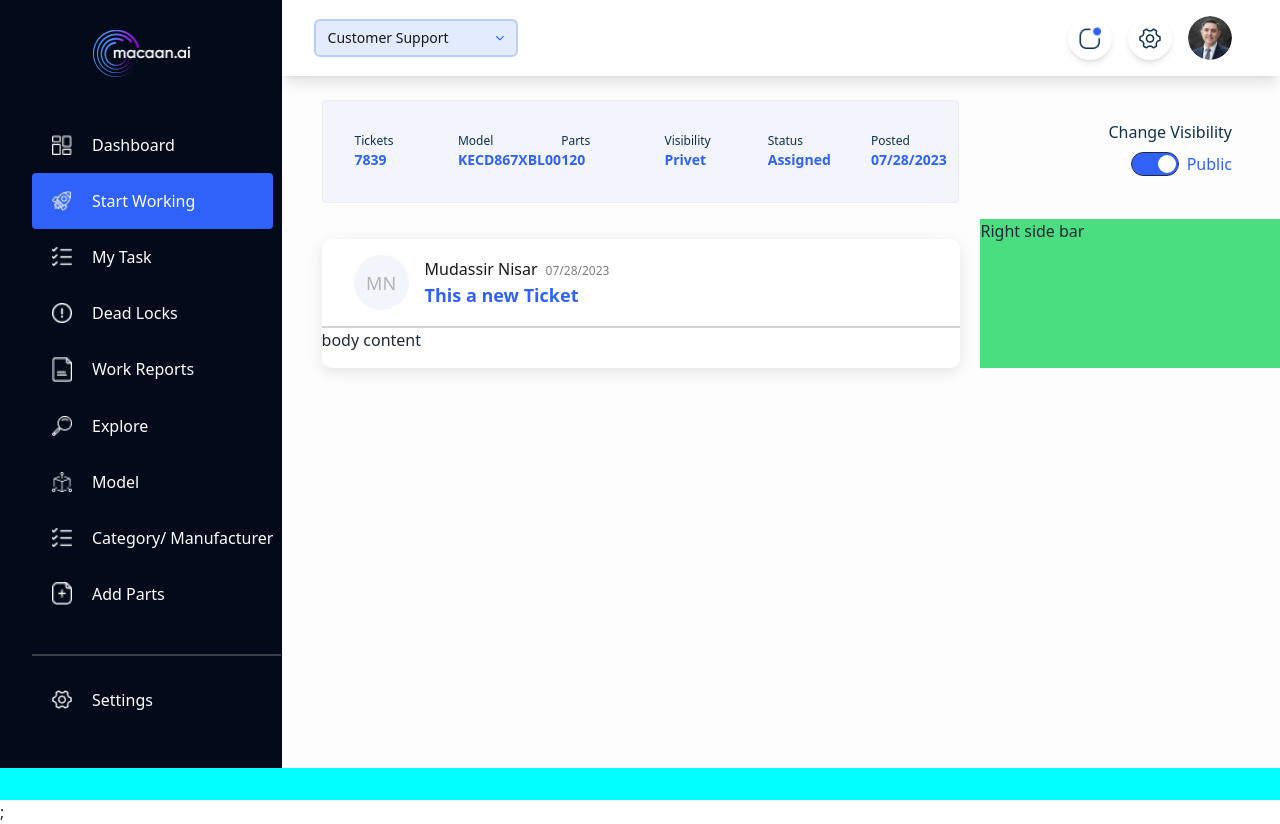
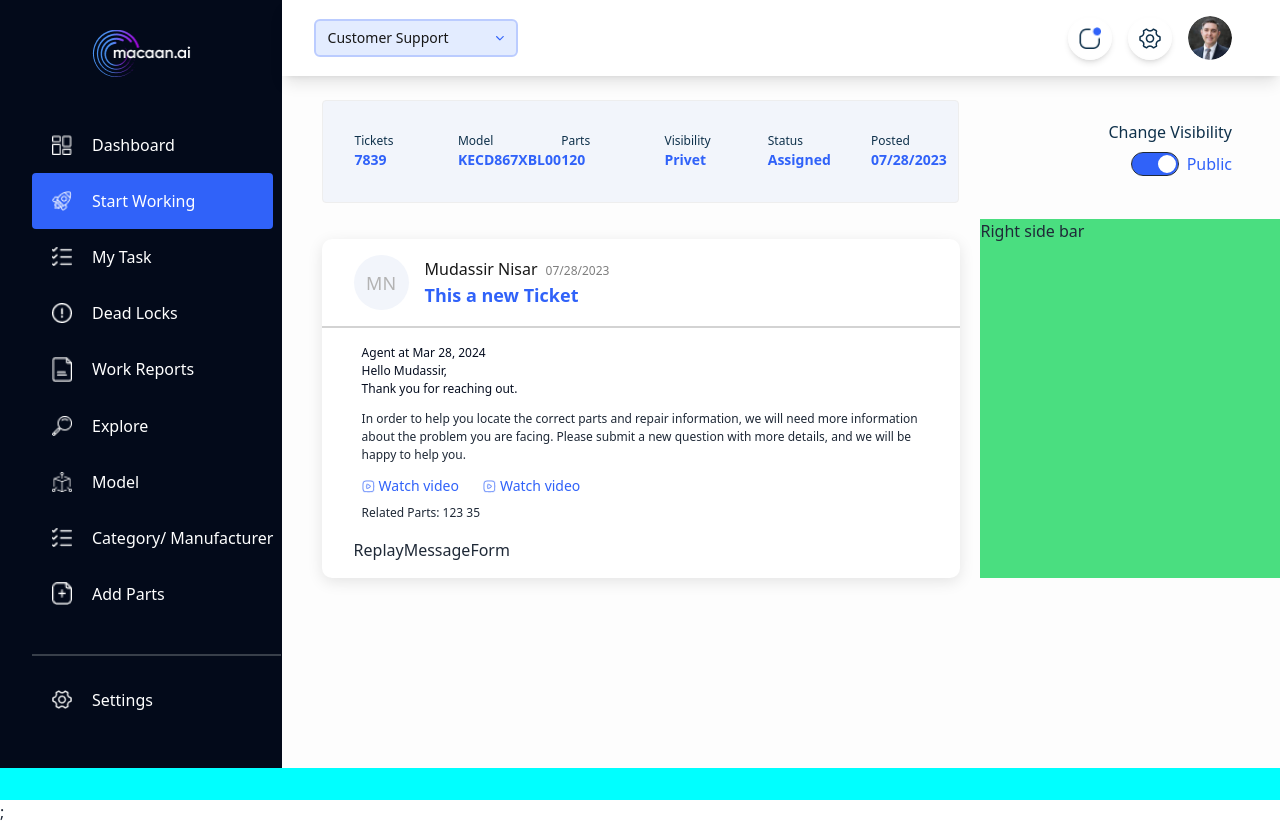
Before and after one commit to roushan-sheik/macaan-ai, a Next.js app: page / in a window 1280 px wide. Built offline with nearby package versions, Linux system fonts and the light colour scheme.

Commit message:
add: main message  content

```diff
--- a/src/app/(dashboardLayout)/page.tsx
+++ b/src/app/(dashboardLayout)/page.tsx
@@ -1,3 +1,6 @@
+import Message from "@/components/UI/dashboard/main/Message";
+import ReplayMessageForm from "@/components/UI/dashboard/main/ReplayMessageForm";
+
 import React from "react";
 
 const HomePage = () => {
@@ -26,8 +29,13 @@ const HomePage = () => {
       </div>
       {/* horizontal line  */}
       <div className="border-[1px] mt-4 border-[#D3D3D3]"></div>
-      {/* body content container */}
-      <div>body content</div>
+      {/* body  container ===============================> */}
+      <div className="px-8">
+        {/*  message template ========>  */}
+        <Message />
+        {/*  form ========>  */}
+        <ReplayMessageForm />
+      </div>
     </div>
   );
 };
--- /dev/null
+++ b/src/components/UI/dashboard/main/Message.tsx
@@ -0,0 +1,38 @@
+import Image from "next/image";
+import React from "react";
+
+const Message = () => {
+  return (
+    <div className="px-2 py-4">
+      {/* header content  */}
+      <p className="text-[#050D1F]">
+        Agent at Mar 28, 2024 <br />
+        Hello Mudassir, <br />
+        Thank you for reaching out.
+        <br />
+      </p>
+      {/* main message  */}
+      <p className="mt-3">
+        In order to help you locate the correct parts and repair information, we
+        will need more information about the problem you are facing. Please
+        submit a new question with more details, and we will be happy to help
+        you.
+      </p>
+      {/* footer watch  */}
+      <div className="flex items-center gap-6 mt-3">
+        <div className="flex items-center gap-1">
+          <Image src={"/icons/watch.png"} width={13} height={13} alt="Icon" />
+          <span className="text-[#3062F9] text-sm">Watch video</span>
+        </div>
+        <div className="flex items-center gap-1">
+          <Image src={"/icons/watch.png"} width={13} height={13} alt="Icon" />
+          <span className="text-[#3062F9] text-sm">Watch video</span>
+        </div>
+      </div>
+      {/* related parts  */}
+      <p className="mt-2">Related Parts: 123 35</p>
+    </div>
+  );
+};
+
+export default Message;
--- /dev/null
+++ b/src/components/UI/dashboard/main/ReplayMessageForm.tsx
@@ -0,0 +1,8 @@
+"use client";
+import React from "react";
+
+const ReplayMessageForm = () => {
+  return <div>ReplayMessageForm</div>;
+};
+
+export default ReplayMessageForm;
```
Also changed, not shown: public/icons/profile.png (deleted), public/icons/watch.png (added).
